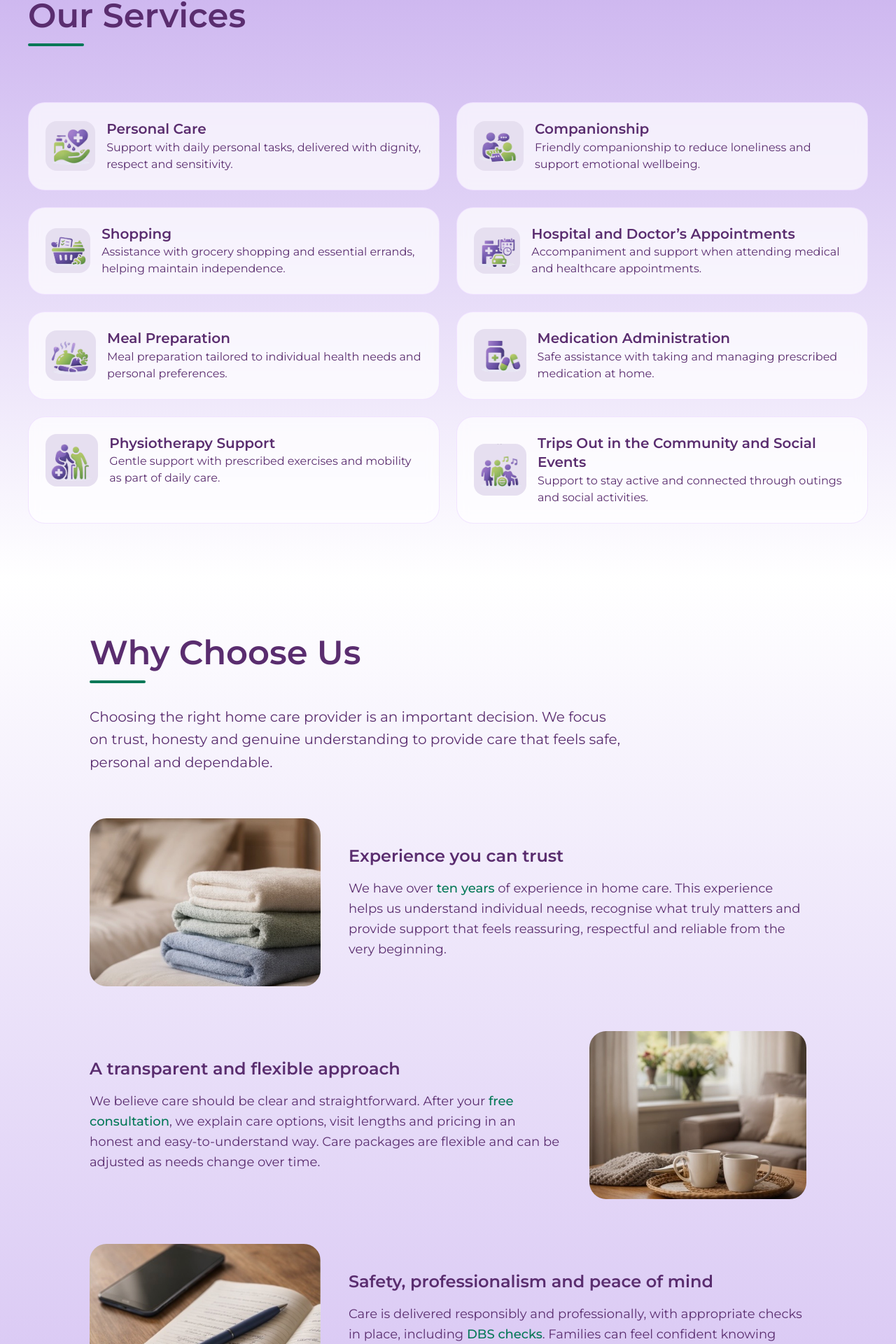
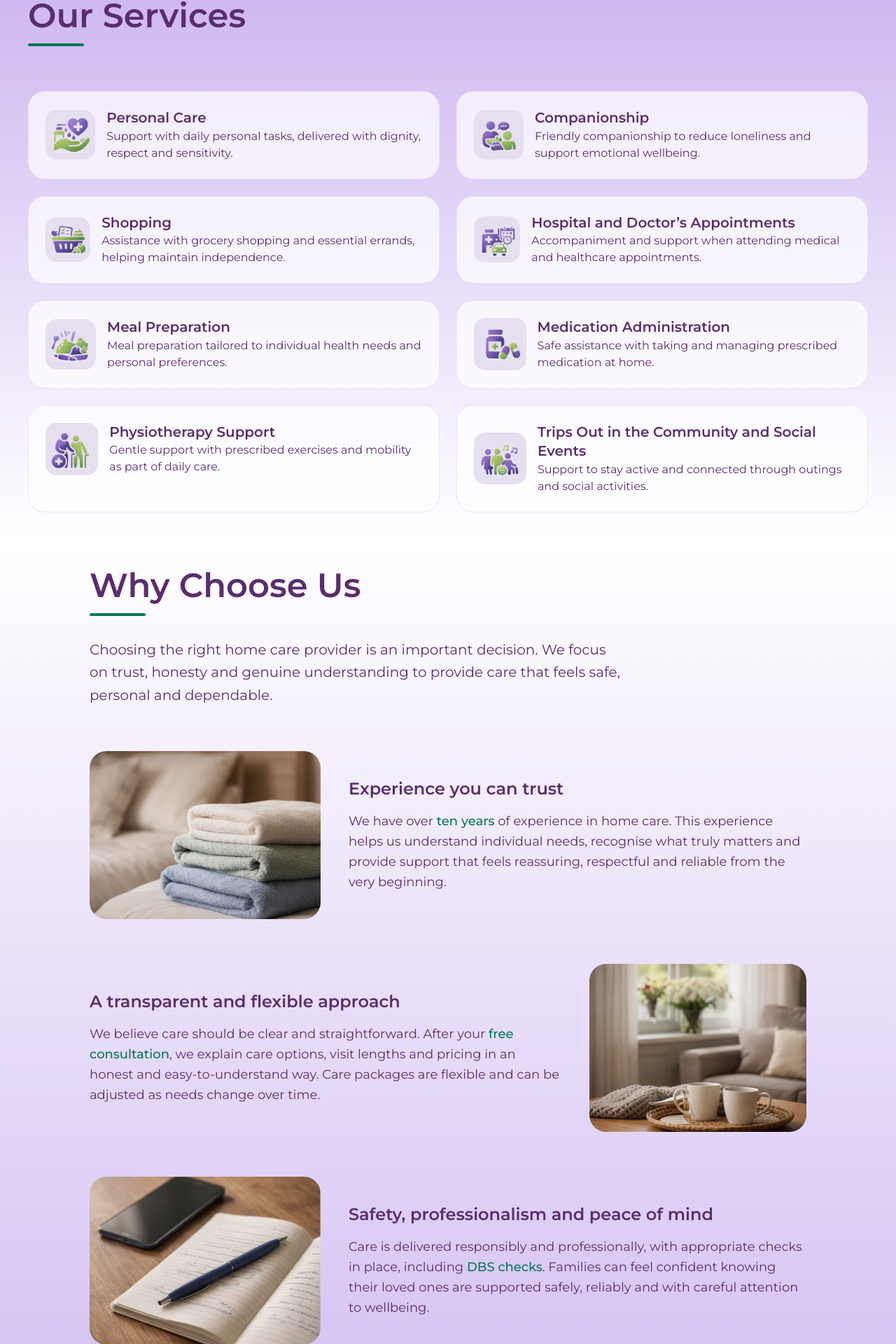
Before and after one commit to netkatya/PA-home-care, a Next.js app: page / in a window 1280 px wide. Shown: the part 854-2774 px from the top of the page at 70% size. Built offline with nearby package versions, Linux system fonts and the light colour scheme.

Commit message:
margins fixed

```diff
--- a/components/About.tsx
+++ b/components/About.tsx
@@ -3,8 +3,8 @@ import SectionTitle from "./SectionTitle";
 
 export default function About() {
   return (
-    <section className="py-20" id="about">
-      <div className="container flex flex-col xl:flex-row gap-10">
+    <section className="py-10" id="about">
+      <div className="container flex flex-col-reverse xl:flex-row gap-10">
         <div className="min-w-[50%]">
           <ul className="flex gap-4 md:gap-8 justify-center">
             <li className="bg-(--purple) rounded-3xl p-4 w-full max-w-90 shadow-[0_8px_20px_rgba(90,45,111,0.75)]">
--- a/components/Contacts.tsx
+++ b/components/Contacts.tsx
@@ -4,7 +4,7 @@ import SectionTitle from "./SectionTitle";
 export default function Contacts() {
   return (
     <section
-      className="py-20 bg-linear-to-b from-background to-(--light-green)"
+      className="pt-10 pb-20 bg-linear-to-b from-background to-(--light-green)"
       id="contacts"
     >
       <div className="container max-w-6xl mx-auto">
--- a/components/FreeConsultation.tsx
+++ b/components/FreeConsultation.tsx
@@ -4,7 +4,7 @@ import SectionTitle from "./SectionTitle";
 export default function FreeConsultation() {
   return (
     <section
-      className="py-20 bg-linear-to-b from-(--light-green) to-background"
+      className="pt-20 pb-10 bg-linear-to-b from-(--light-green) to-background"
       id="free"
     >
       <div className="container">
--- a/components/Hero.tsx
+++ b/components/Hero.tsx
@@ -5,7 +5,7 @@ export default function Hero() {
     <section className="mt-23 hero flex items-end md:items-center max-w-full min-h-[85vh] sm:min-h-[80vh] md:min-h-[85vh]">
       <div className="container relative z-10 w-full">
         <div className="w-full md:w-1/2 flex flex-col pb-10 sm:pb-14 md:pb-0">
-          <h1 className="font-semibold text-2xl sm:text-3xl md:text-4xl lg:text-5xl leading-[125%] mb-6 md:mb-10">
+          <h1 className="font-semibold text-3xl md:text-4xl lg:text-5xl leading-[125%] mb-6 md:mb-10">
             Professional Home Care Services You Can Trust
           </h1>
 
--- a/components/Services.tsx
+++ b/components/Services.tsx
@@ -5,13 +5,13 @@ import { services } from "@/constants/services";
 export default function Services() {
   return (
     <section
-      className="py-20 bg-linear-to-b from-(--lavander) to-background"
+      className="pt-20 pb-10 bg-linear-to-b from-(--lavander) to-background"
       id="services"
     >
       <div className="container">
         <SectionTitle>Our Services</SectionTitle>
 
-        <div className="mt-12 grid grid-cols-1 md:grid-cols-2 gap-6">
+        <div className="mt-8 grid grid-cols-1 md:grid-cols-2 gap-6">
           {services.map((s) => (
             <ServiceCard key={s.title} {...s} />
           ))}
--- a/components/WhyChooseUs.tsx
+++ b/components/WhyChooseUs.tsx
@@ -4,7 +4,7 @@ import SectionTitle from "./SectionTitle";
 export default function WhyChooseUs() {
   return (
     <section
-      className="py-20 bg-linear-to-b from-background to-(--lavander)"
+      className="py-10 bg-linear-to-b from-background to-(--lavander)"
       id="why"
     >
       <div className="container">
```
